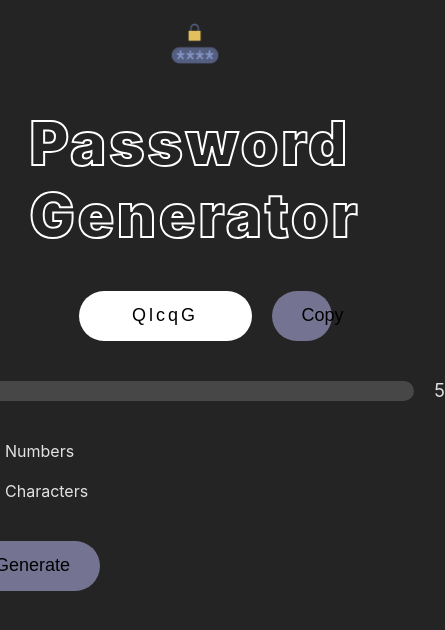
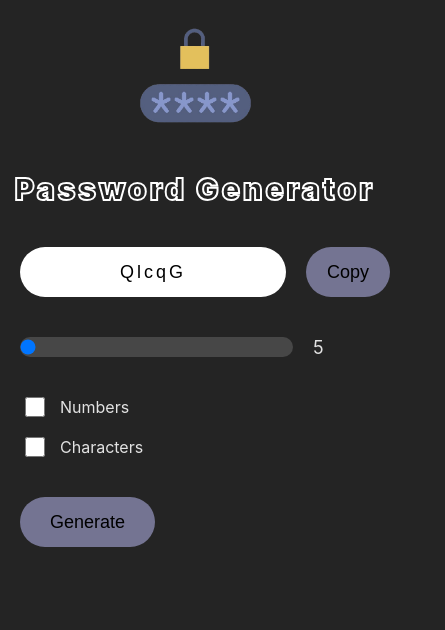
Before and after one commit to souravcodes1080/react-password-generator, a React (Vite) app: page / in a window 390 px wide. Shown: the top 630 px of the page, 445 px wide, since content can reach past the window. Built offline with nearby package versions, Linux system fonts and the light colour scheme.

Commit message:
responsive fixed

```diff
--- a/src/styles/pg.css
+++ b/src/styles/pg.css
@@ -1,7 +1,8 @@
-.wrapper{
+.wrapper {
     width: 100vw;
 }
-.container{
+
+.container {
     margin: auto;
     width: 70%;
     display: flex;
@@ -9,11 +10,13 @@
     justify-content: center;
     align-items: center;
 }
-.lock{
+
+.lock {
     margin: 20px 0;
     width: 30%;
 }
-h1{
+
+h1 {
     font-size: 60px;
     font-weight: 900;
     color: transparent;
@@ -22,12 +25,14 @@ h1{
     letter-spacing: 3px;
     margin: 20px 0;
 }
-.password-text{
+
+.password-text {
     width: 100%;
     display: flex;
     align-items: center;
 }
-.password-text input{
+
+.password-text input {
     margin: 20px;
     height: 40px;
     padding: 5px 30px;
@@ -39,7 +44,8 @@ h1{
     letter-spacing: 3px;
     text-align: center;
 }
-.password-text button{
+
+.password-text button {
     cursor: pointer;
     height: 50px;
     width: 20%;
@@ -51,15 +57,14 @@ h1{
     background-color: rgba(193, 193, 252, 0.514);
 }
 
-.slider{
+.slider {
     width: 500px;
     display: flex;
     align-items: center;
-    justify-content: space-between;
     font-size: 18px;
 }
 
-.slider input{
+.slider input {
     margin: 20px;
     width: 90%;
     height: 20px;
@@ -84,18 +89,21 @@ h1{
     margin-top: 2px;
 }
 
-  .checkboxes{
+.checkboxes {
     display: flex;
     justify-content: flex-start;
     margin: 20px;
 }
-  .checkboxes input{
+
+.checkboxes input {
     width: 30px;
 }
-  .checkboxes label{
+
+.checkboxes label {
     margin-left: 10px;
 }
-  .generate{
+
+.generate {
     width: max-content;
     margin: 20px;
     cursor: pointer;
@@ -107,3 +115,43 @@ h1{
     padding: 5px 30px;
     background-color: rgba(193, 193, 252, 0.514);
 }
+
+
+@media screen and (max-width: 1035px) {
+    h1 {
+        font-size: 40px;
+    }
+
+    .lock {
+        width: 50%;
+    }
+}
+
+@media screen and (max-width: 662px) {
+    .container {
+        width: 100%
+    }
+
+    h1 {
+        font-size: 30px;
+    }
+
+    .lock {
+        width: 50%;
+    }
+
+    .slider {
+        width: 100vw;
+    }
+
+    .slider input {
+        width: 70%;
+    }
+
+    .password-text button {
+        width: 30%;
+        padding: 5px 10px;
+
+    }
+
+}
```
Lines whose indentation alone changed are shown as unchanged.
